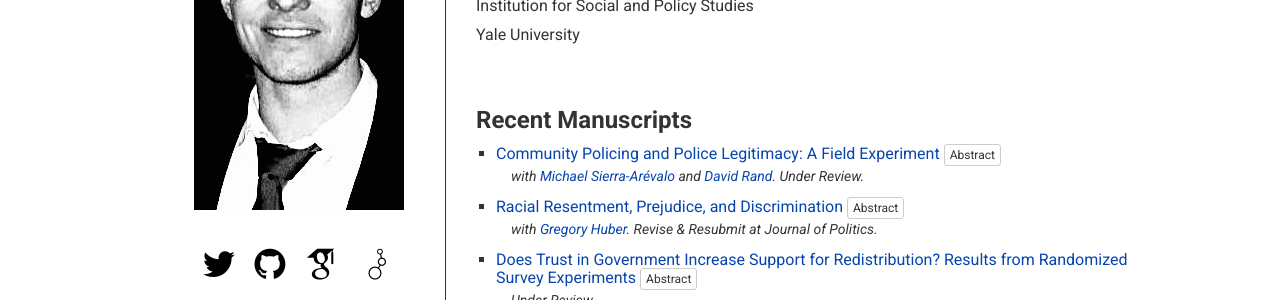
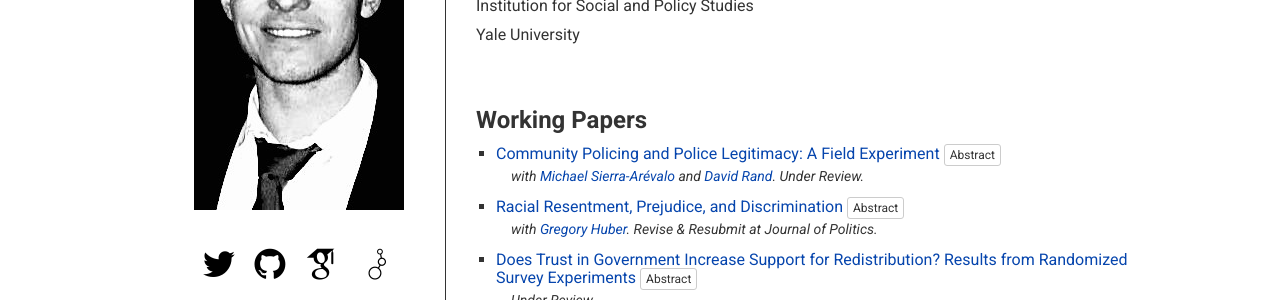
Before and after one commit to kylepeyton/kylepeyton.github.io, a Jekyll site: the page index.html, which Jekyll copies as it is, in a window 1280 px wide. Shown: the part 193-493 px from the top of the page. Built offline with Jekyll 4.4.1, drawn with Linux system fonts in a browser that asks for light colours; some web fonts are replaced.

Commit message:
Update index.html

```diff
--- a/index.html
+++ b/index.html
@@ -96,7 +96,7 @@
 		</div>
 
 
-		<h2>Recent Manuscripts</h2>
+		<h2>Working Papers</h2>
 
 		<ul class="paperlist wip">
 			<li>
```
